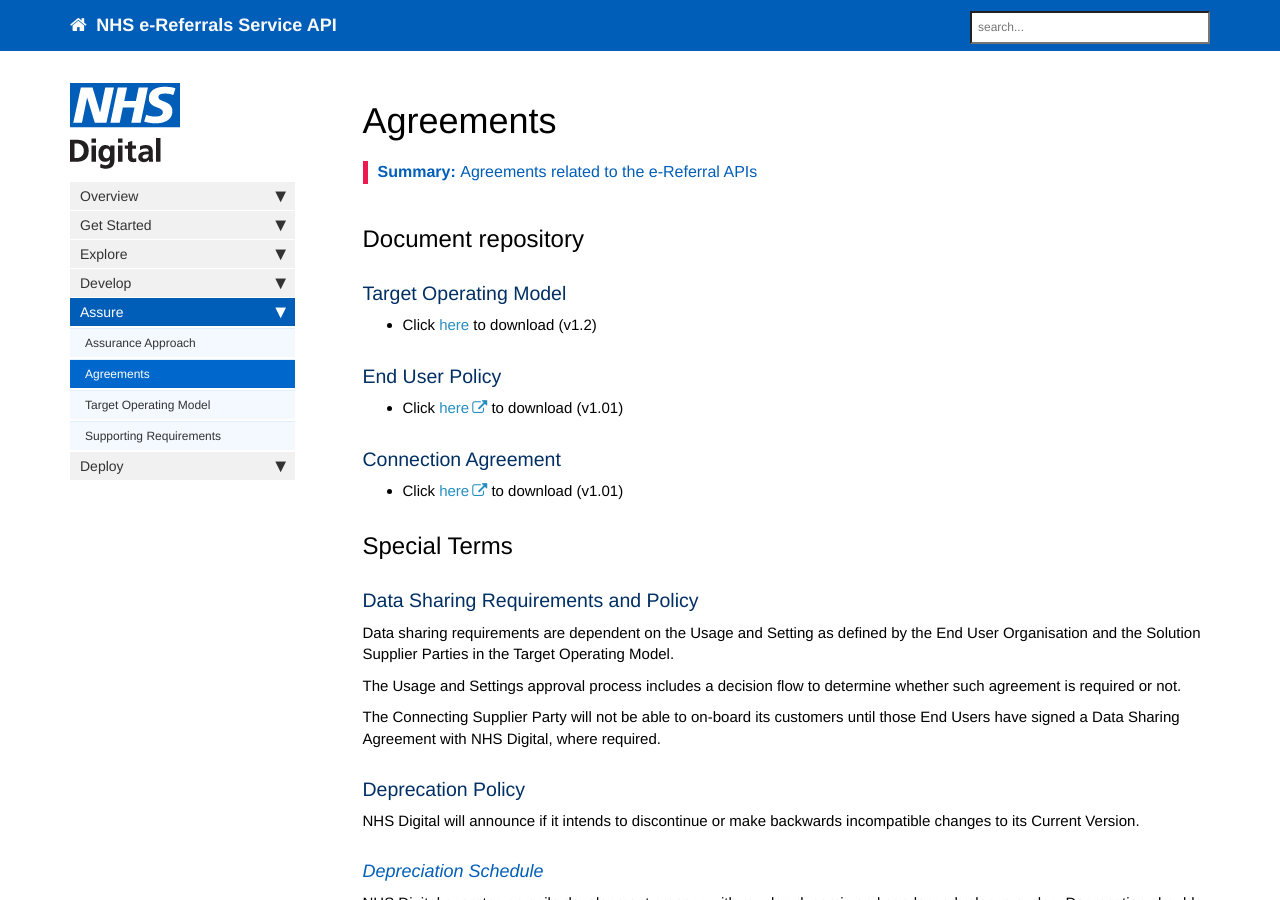
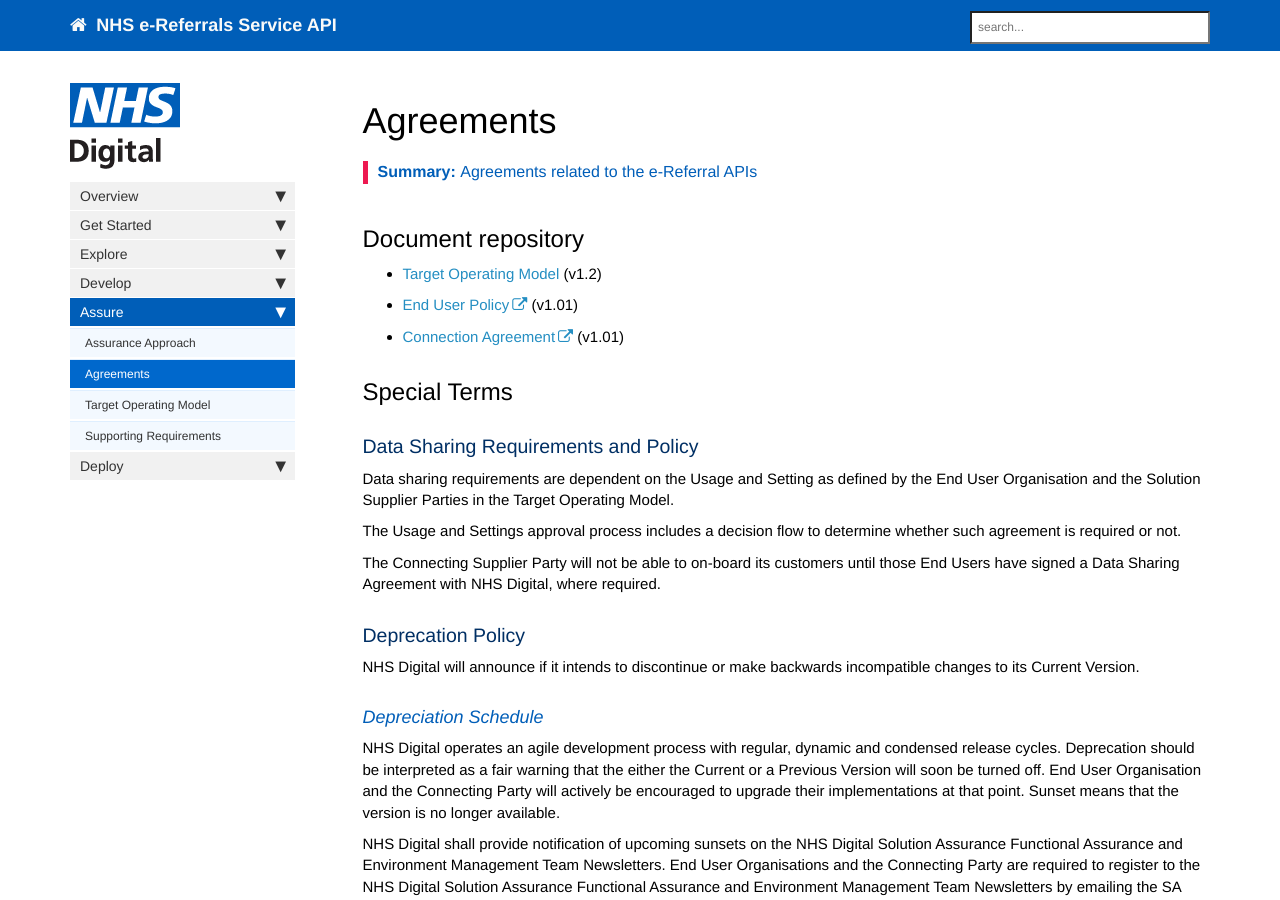
Before and after one commit to wurble369/websitetest, a Jekyll site: the page built from pages/assure/assure_agreements.md, in a window 1280 px wide and 900 px high. Built offline with Jekyll 4.4.1, drawn with Linux system fonts in a browser that asks for light colours; nearby versions of some CDN libraries; comment, search, counter and statistics services are not loaded.

Commit message:
Slight revamp

```diff
--- a/pages/assure/assure_agreements.md
+++ b/pages/assure/assure_agreements.md
@@ -9,17 +9,9 @@ summary: "Agreements related to the e-Referral APIs"
 
 ## Document repository
 
-### Target Operating Model
-
-* Click [here](downloads/agreements/Target_Operating_Model_-_e-RS_APIs_-_Self-Evaluation_Checklist_V1_2.xslx) to download (v1.2)
-
-### End User Policy
-
-* Click [here](https://developer.nhs.uk/wp-content/uploads/2018/05/NHSD-End-User-Policy-Template_V1_01.docx) to download (v1.01)
-
-### Connection Agreement
-
-* Click [here](https://developer.nhs.uk/wp-content/uploads/2018/05/NHSD-Connection-Agreement_Template_V1_01.docx) to download (v1.01)
+* [Target Operating Model](downloads/agreements/Target_Operating_Model_-_e-RS_APIs_-_Self-Evaluation_Checklist_V1_2.xslx) (v1.2)
+* [End User Policy](https://developer.nhs.uk/wp-content/uploads/2018/05/NHSD-End-User-Policy-Template_V1_01.docx) (v1.01)
+* [Connection Agreement](https://developer.nhs.uk/wp-content/uploads/2018/05/NHSD-Connection-Agreement_Template_V1_01.docx) (v1.01)
 
 ## Special Terms
 
```
